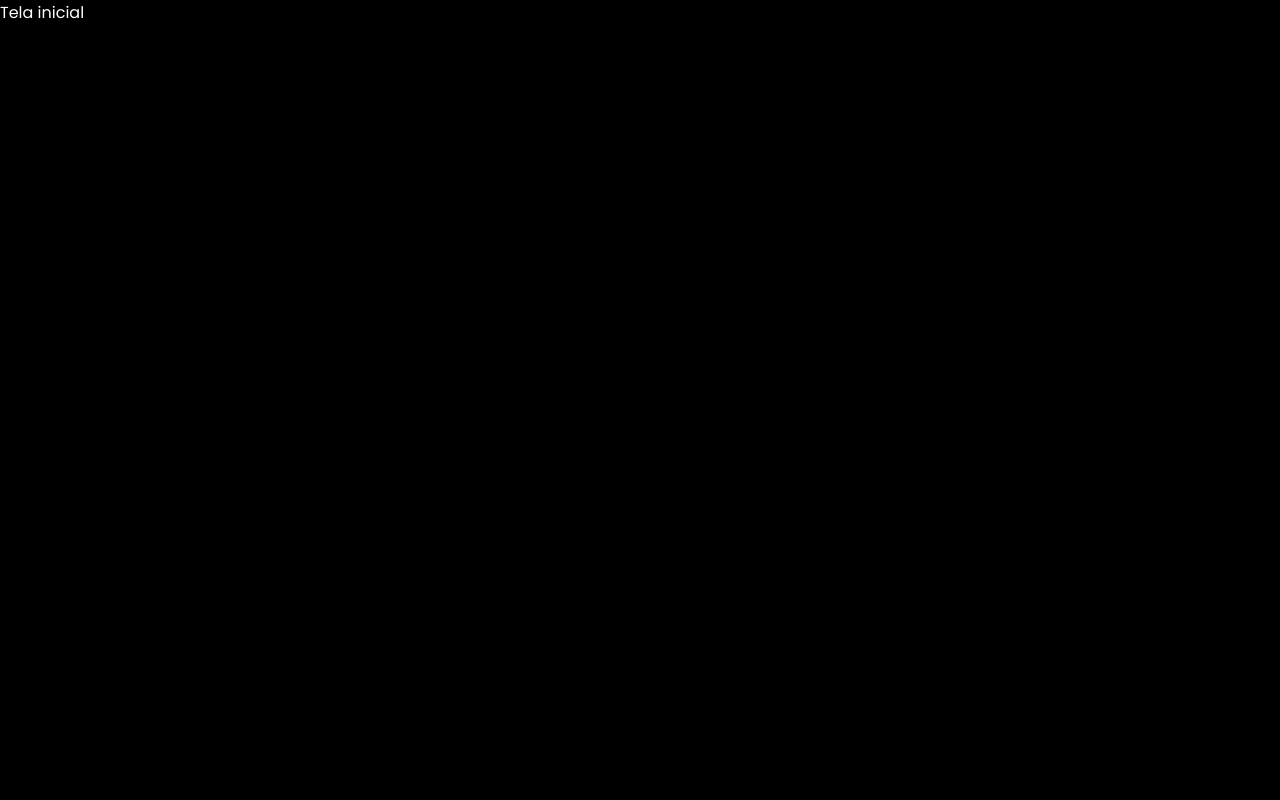
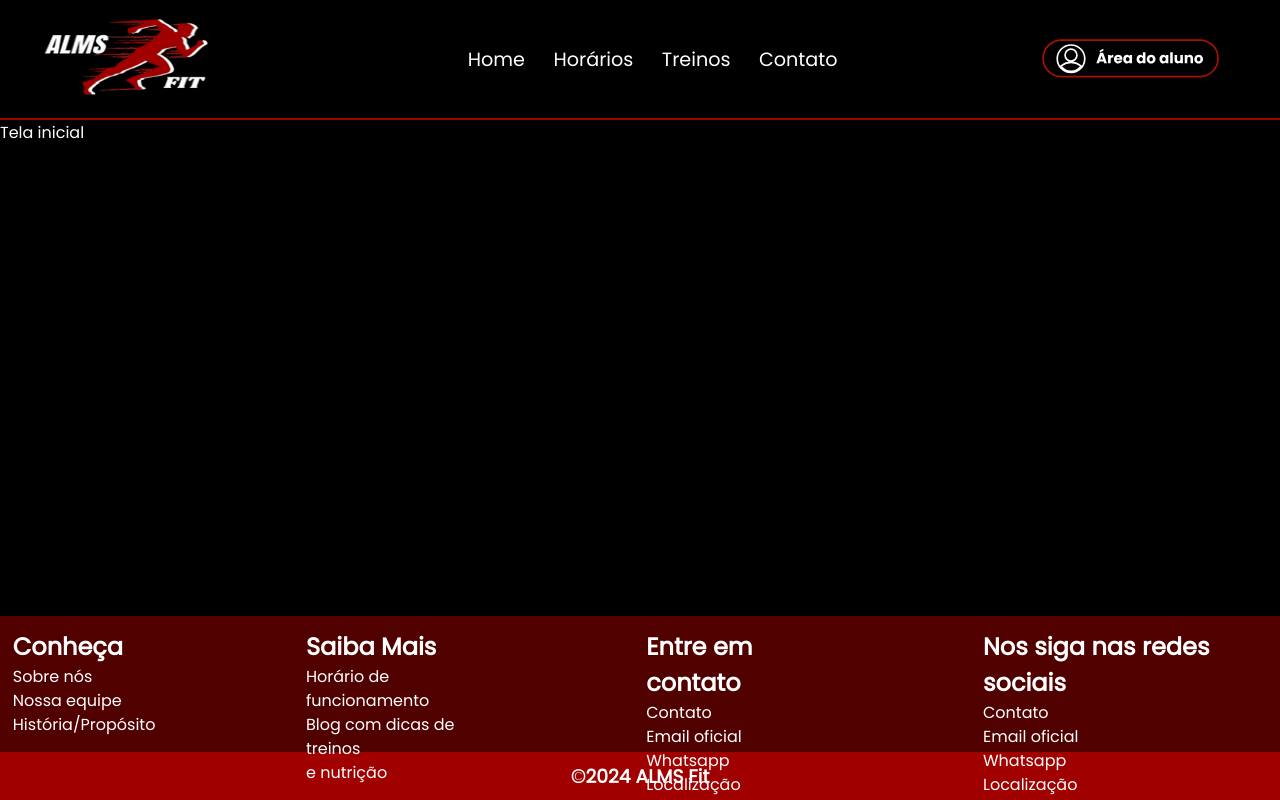
Before and after one commit to Anacaroline16/Fabrica-de-Software, a Next.js app in the folder almsfit/: page / in a window 1280 px wide. Built offline with nearby package versions, Linux system fonts and the light colour scheme.

Commit message:
atualizar

```diff
--- a/almsfit/src/app/layout.js
+++ b/almsfit/src/app/layout.js
@@ -1,6 +1,6 @@
 import Header from "@/components/header/Header";
-import Footer from "@/components/footer/Footer";
-import styles from "./globals.css";
+import Footer from "@/components/footer/Footer"
+import styles from "./globals.css"
 import { Poppins } from "next/font/google";
 
 
@@ -26,7 +26,9 @@ export default function RootLayout({ children }) {
 
 		<html lang="pt-BR">
 			<body className={poppins.className}>
+				<Header />
 				<main>{children}</main>
+        		<Footer/>
 			</body>
 		</html>
 	);
```
